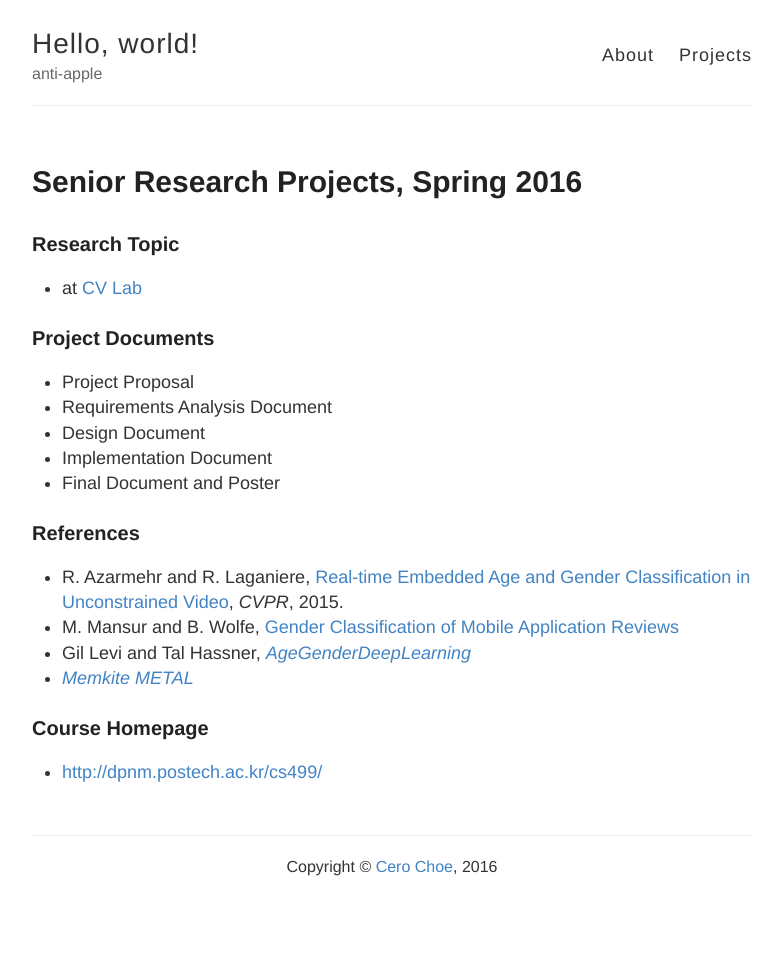
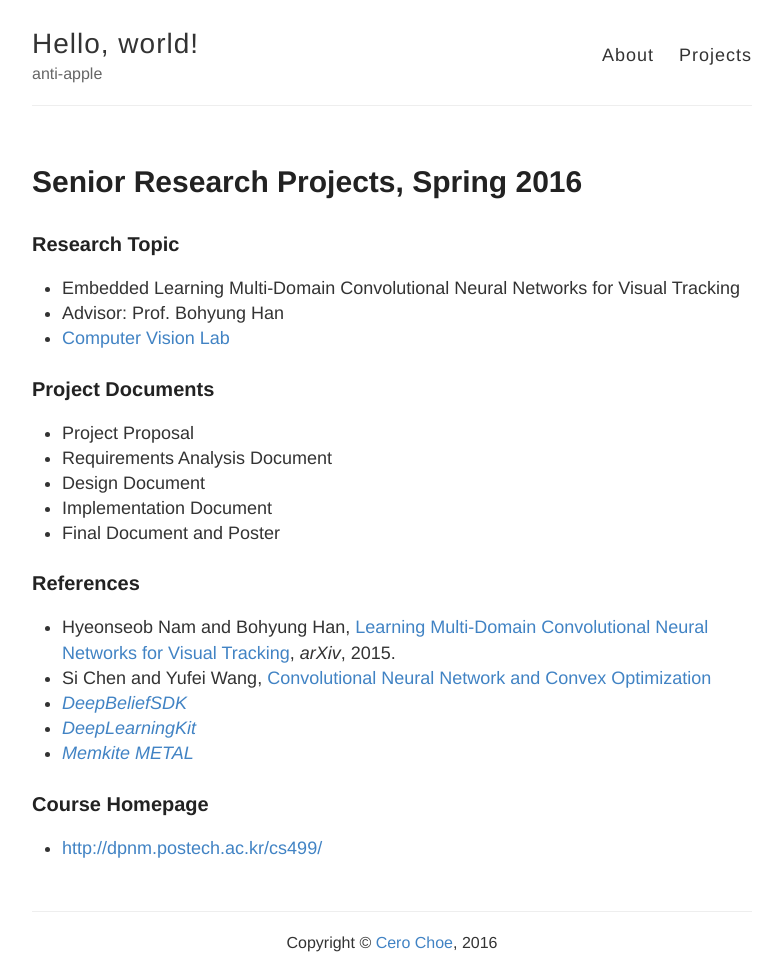
Before and after one commit to cerochoe/cerochoe.github.io, a Jekyll site: the page built from projects/csed499.md, in a window 1280 px wide. Shown: the whole page, without its empty margins (248-1031 px from the left). Built offline with Jekyll 4.4.1, drawn with Linux system fonts in a browser that asks for light colours; before the commit the page ends 900 px from its top, so only the background shows below that.

Commit message:
Update projects

```diff
--- a/projects/csed499.md
+++ b/projects/csed499.md
@@ -5,7 +5,9 @@ permalink: /projects/csed499/
 ---
 
 ### Research Topic ###
-* at <a href="http://cvlab.postech.ac.kr/lab/" target="blank">CV Lab</a>
+* Embedded Learning Multi-Domain Convolutional Neural Networks for Visual Tracking
+* Advisor: Prof. Bohyung Han
+* <a href="http://cvlab.postech.ac.kr/lab/" target="blank">Computer Vision Lab</a>
 
 ### Project Documents ###
 * Project Proposal
@@ -15,9 +17,10 @@ permalink: /projects/csed499/
 * Final Document and Poster
 
 ### References ###
-* R. Azarmehr and R. Laganiere, <a href="http://www.cv-foundation.org/openaccess/content_cvpr_workshops_2015/W12/papers/Azarmehr_Real-Time_Embedded_Age_2015_CVPR_paper.pdf" target="blank">Real-time Embedded Age and Gender Classification in Unconstrained Video</a>, *CVPR*{::}, 2015.
-* M. Mansur and B. Wolfe, <a href="https://www.ipfw.edu/dotAsset/48c39a09-6f1b-4380-b5ad-7de0746e17e7.pdf">Gender Classification of Mobile Application Reviews</a>
-* Gil Levi and Tal Hassner, *<a href="https://github.com/GilLevi/AgeGenderDeepLearning" target="blank">AgeGenderDeepLearning</a>*{::}
+* Hyeonseob Nam and Bohyung Han, <a href="http://arxiv.org/pdf/1510.07945v2.pdf">Learning Multi-Domain Convolutional Neural Networks for Visual Tracking</a>, *arXiv*{::}, 2015.
+* Si Chen and Yufei Wang, <a href="http://acsweb.ucsd.edu/~yuw176/report/ECE273.pdf">Convolutional Neural Network and Convex Optimization</a>
+* *<a href="https://github.com/jetpacapp/DeepBeliefSDK">DeepBeliefSDK</a>*{::}
+* *<a href="http://deeplearningkit.org/">DeepLearningKit</a>*{::}
 * *<a href="http://memkite.com/blog/category/metal-2/" target="blank">Memkite METAL</a>*{::}
 
 ### Course Homepage ###
```
